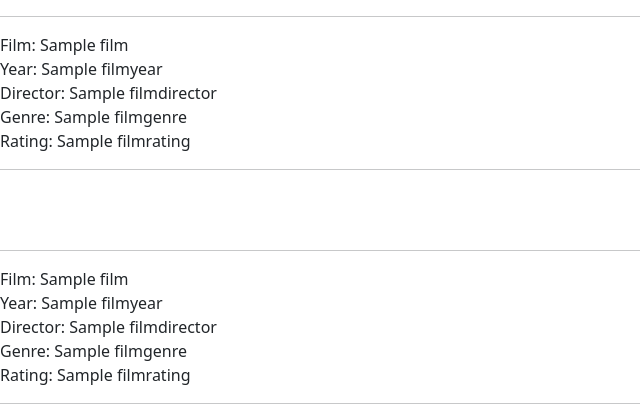
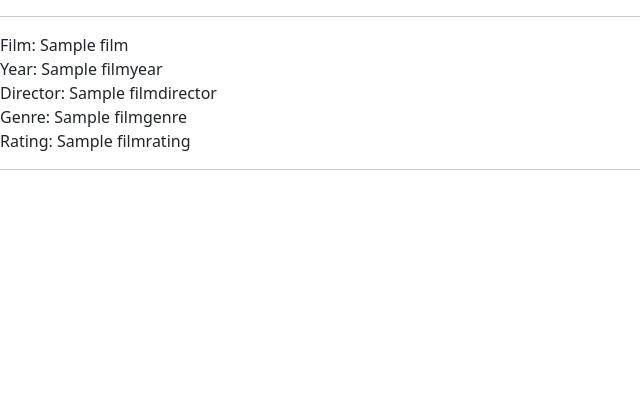
Before and after one commit to IsmailTadji/Film-review, a Flask app: template src/templates/index.html in a window 1280 px wide. Shown: the part 540-960 px from the top of the page, without its empty margins (0-640 px from the left). After the commit the page ends 710 px from the top, so only its background shows below. Run offline with Flask 3, Linux system fonts and the light colour scheme; the visitor is signed in with stand-in values (Sample User, id 1); the template is opened without the code that fills it: most values are stand-ins (such as "Sample title", 1, 10 or a date in 2020).

Commit message:
fixed double print of films

```diff
--- a/src/templates/index.html
+++ b/src/templates/index.html
@@ -31,17 +31,6 @@
                     <input type="number" min="0" max="10" name="filmrating"></p>
                 <input type="submit" value="Submit">
             </form>
-            <br>
-            <br>
-            <hr>
-            {% for film in films %}
-                Film: {{ film.filmname }} <br>
-                Year: {{ film.filmyear }} <br>
-                Director: {{ film.filmdirector }} <br>
-                Genre: {{ film.filmgenre }} <br>
-                Rating: {{ film.filmrating }} <br>
-                <hr>
-            {% endfor %}
         </body>
 
     {% else %}
```
